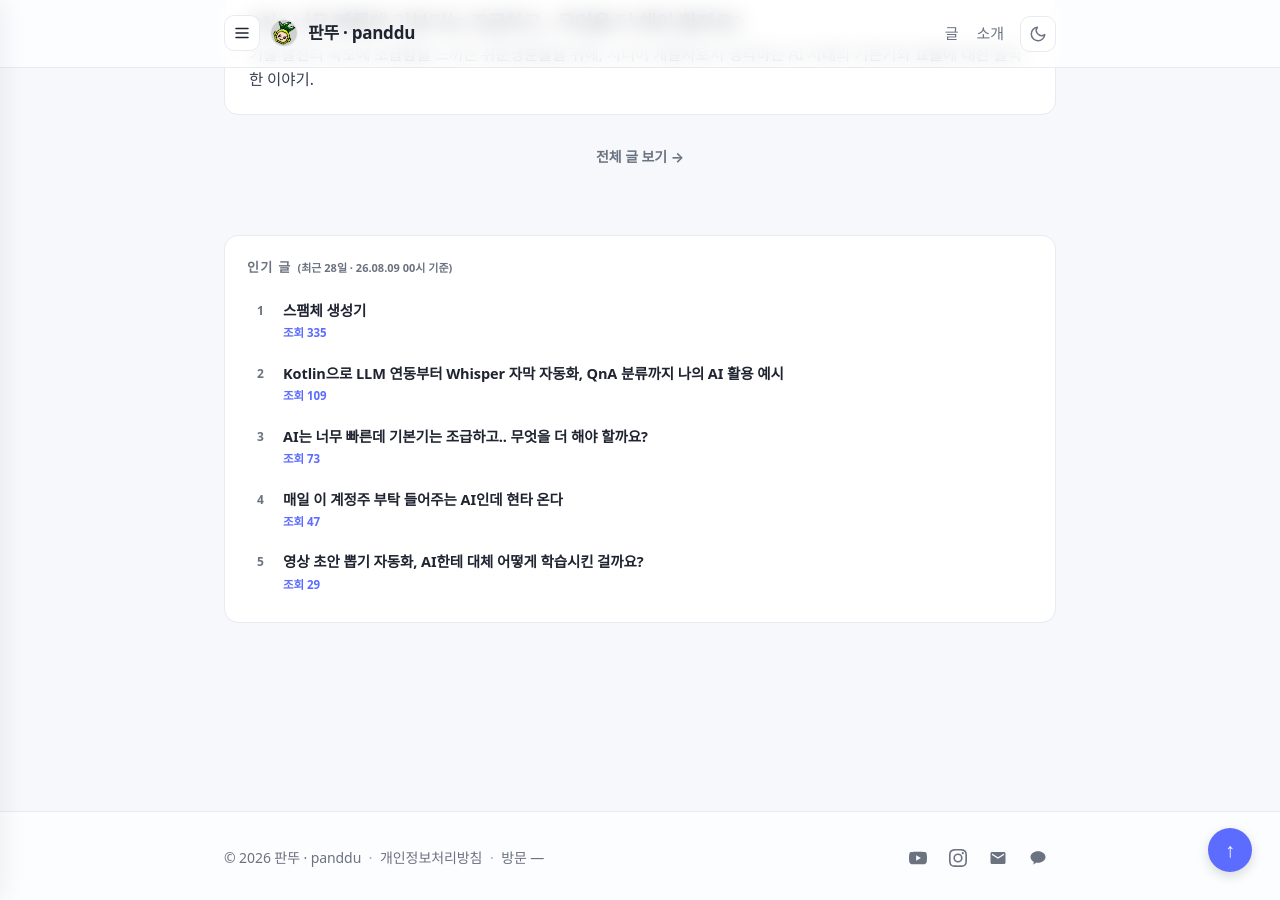
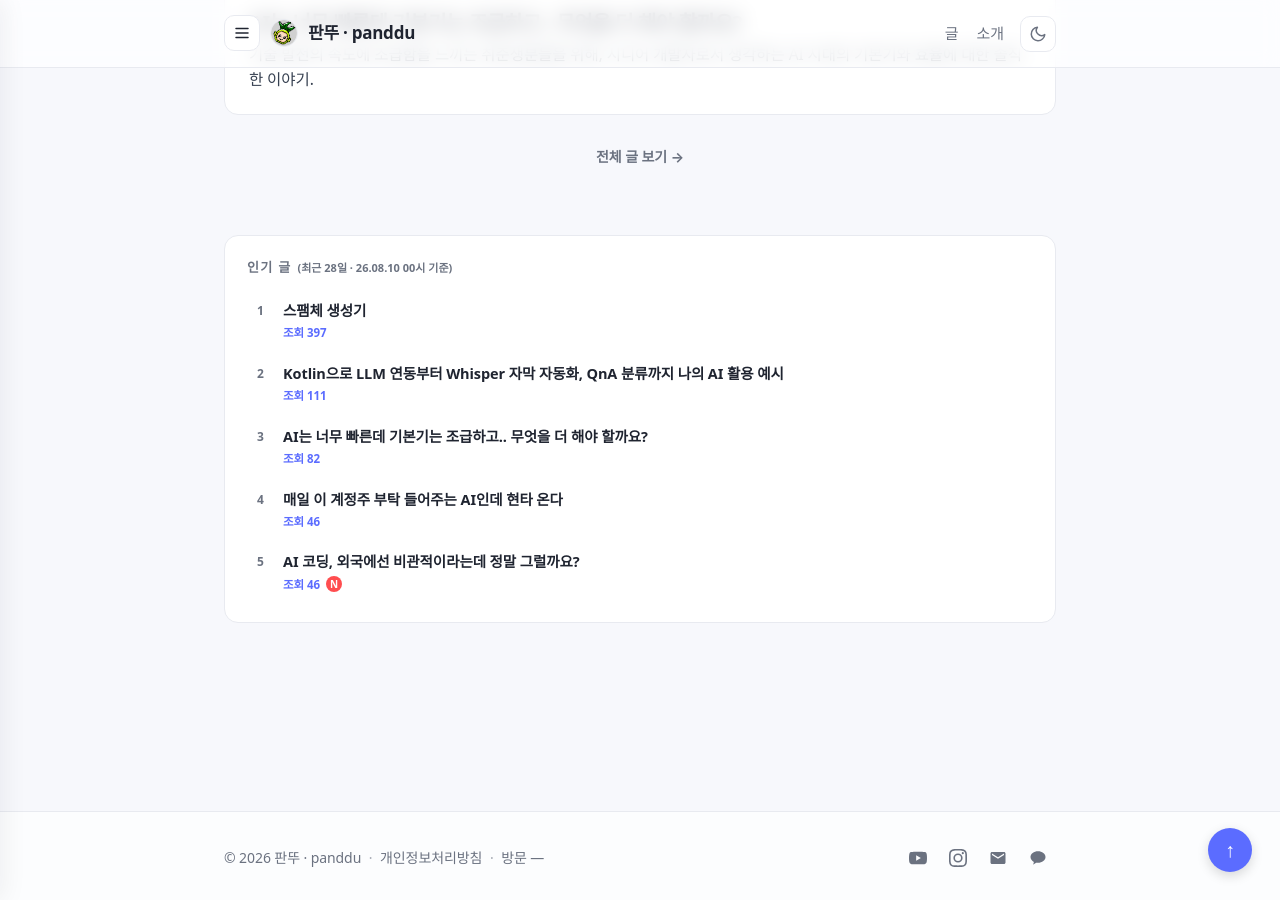
Before and after one commit to panddu/panddu.github.io, a Jekyll site: the page built from index.html, in a window 1280 px wide and 900 px high, scrolled down 2017 px. Built offline with Jekyll 4.4.1, drawn with Linux system fonts in a browser that asks for light colours; some web fonts are replaced.

Commit message:
chore: update popular posts

```diff
--- a/_data/popular_posts.json
+++ b/_data/popular_posts.json
@@ -1,31 +1,31 @@
 {
-  "generated_at": "2026-08-09T00:27:48+09:00",
+  "generated_at": "2026-08-10T00:29:25+09:00",
   "period_days": 28,
   "posts": [
     {
       "title": "스팸체 생성기",
       "url": "/posts/2019/04/spammaker/",
-      "views": 335
+      "views": 397
     },
     {
       "title": "Kotlin으로 LLM 연동부터 Whisper 자막 자동화, QnA 분류까지 나의 AI 활용 예시",
       "url": "/posts/2026/08/panddu-ai-workflow/",
-      "views": 109
+      "views": 111
     },
     {
       "title": "AI는 너무 빠른데 기본기는 조급하고.. 무엇을 더 해야 할까요?",
       "url": "/posts/2026/08/ai-and-basic-skills/",
-      "views": 73
+      "views": 82
     },
     {
       "title": "매일 이 계정주 부탁 들어주는 AI인데 현타 온다",
       "url": "/posts/2026/06/ai-analysis-comm-style/",
-      "views": 47
+      "views": 46
     },
     {
-      "title": "영상 초안 뽑기 자동화, AI한테 대체 어떻게 학습시킨 걸까요?",
-      "url": "/posts/2026/08/ai-persona-training/",
-      "views": 29
+      "title": "AI 코딩, 외국에선 비관적이라는데 정말 그럴까요?",
+      "url": "/posts/2026/08/ai-coding-sentiment/",
+      "views": 46
     }
   ]
 }
```
